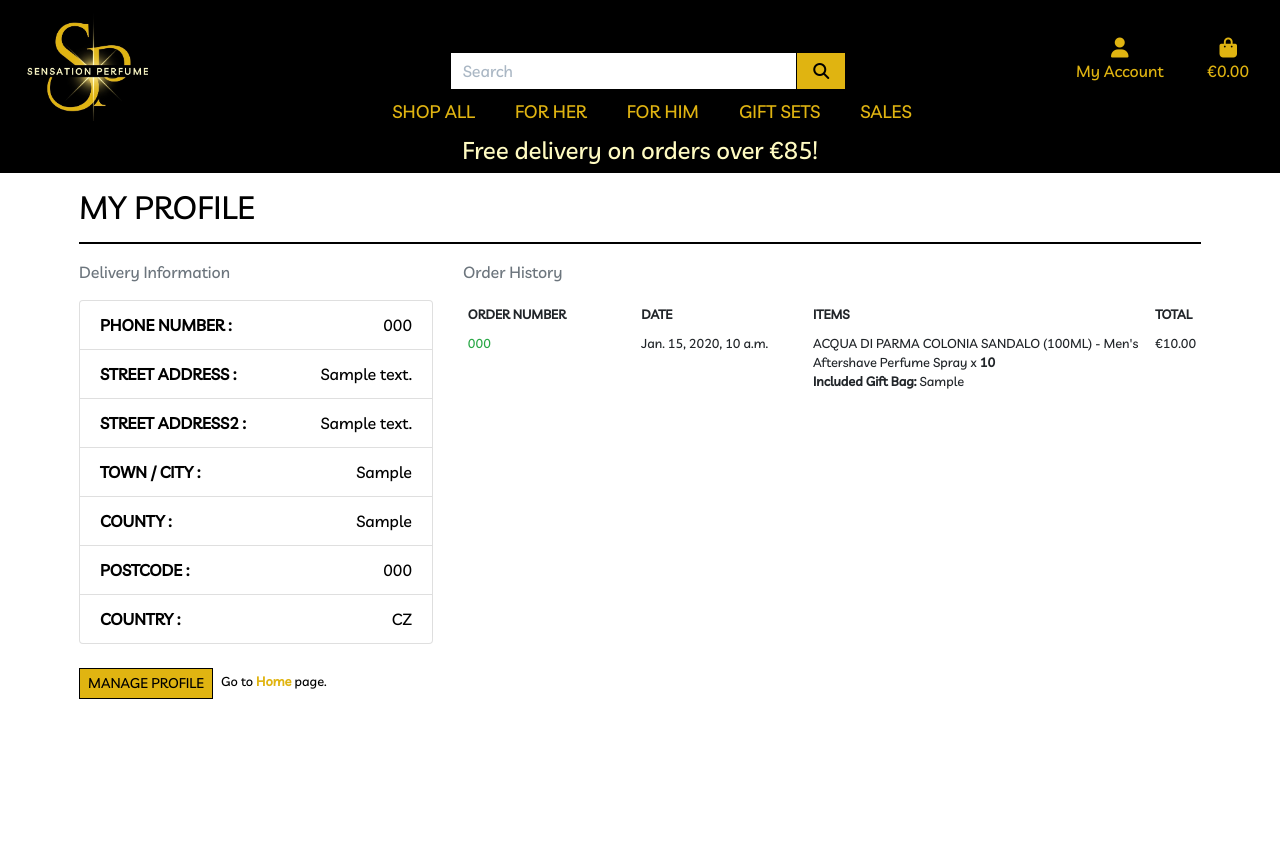
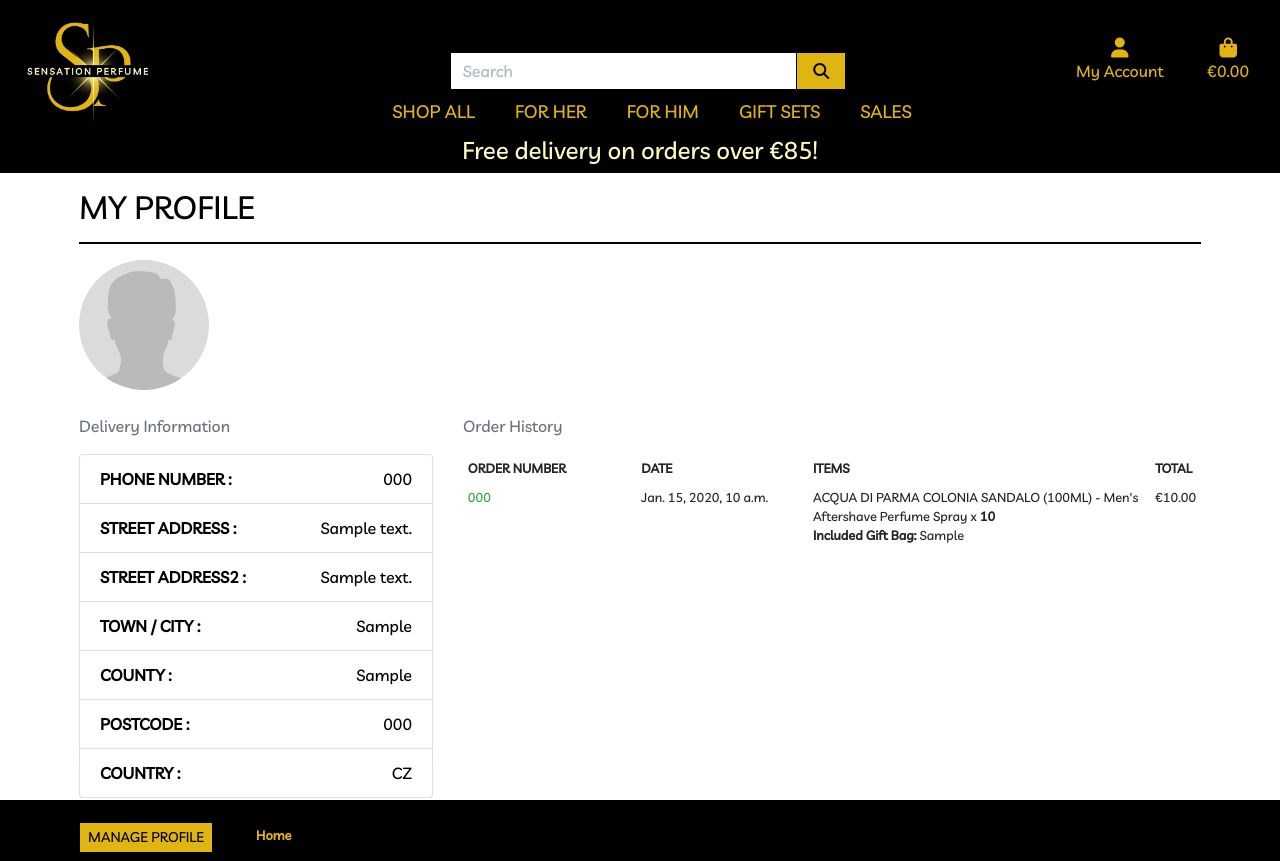
Before and after one commit to Code-Institute-Submissions/Indrakens-sensation-perfume-, a Django app: page /profile/ in a window 1280 px wide. Before the commit the page ends 699 px from the top, so only its background shows below. Run offline with Django 3.2, Linux system fonts and the light colour scheme; a user stored in the database is signed in; data comes from the database, SQL or seed files in the repository; tables that the repository leaves empty hold one stand-in row (values such as "Sample post"); parts of the project's set-up code (start-up, migrations or seed data) failed here and were passed over; some libraries are stand-ins or nearby versions.

Commit message:
Initial commit

```diff
--- a/profiles/templates/profiles/user_profile.html
+++ b/profiles/templates/profiles/user_profile.html
@@ -20,6 +20,15 @@
             <div class="col profile mt-4">
                     <h2 class="font text-uppercase">My Profile</h2>
                 <hr>
+            </div>
+        </div>
+        <div class="row">
+            <div class="col profile mb-4">
+                {% if user.profile.default_picture %}
+                    <img class="rounded-circle" src="{{ user.profile.default_picture.url }}" height="130px" alt="profile_image">
+                {% else %}
+                    <img class="rounded-circle" src="{% static 'images/profile_image.jpg' %}" height="130px" alt="default_profile_image">
+                {% endif %}
             </div>
         </div>
         <div class="row">
--- a/profiles/views.py
+++ b/profiles/views.py
@@ -34,10 +34,10 @@
         form = UserProfileForm(request.POST, instance=profile)
         if form.is_valid():
             form.save()
-            messages.success(request, 'Your delivery information updated successfully')
+            messages.success(request, 'Your profile updated successfully')
             return redirect('profile')
         else:
-            messages.error(request, 'Update failed. Please ensure the form is valid.')
+            messages.error(request, 'Update failed.')
     else:
         form = UserProfileForm(instance=profile)
     orders = profile.orders.all()
--- a/sensation/settings.py
+++ b/sensation/settings.py
@@ -27,12 +27,13 @@
 SECRET_KEY = os.environ.get('SECRET_KEY', '')
 
 # SECURITY WARNING: don't run with debug turned on in production!
-DEBUG = 'DEVELOPMENT' in os.environ
+#DEBUG = 'DEVELOPMENT' in os.environ
+DEBUG = True
 
 
 ALLOWED_HOSTS = [
     'sensation-perfume-812e78510f66.herokuapp.com',
-    'localhost'
+    '8000-indrakens-sensationperf-50d7250c6cf.ws-eu107.gitpod.io'
     ]
 
 
```
Also changed, not shown: static/images/images.png (deleted), static/images/profile_image.jpg (added).
